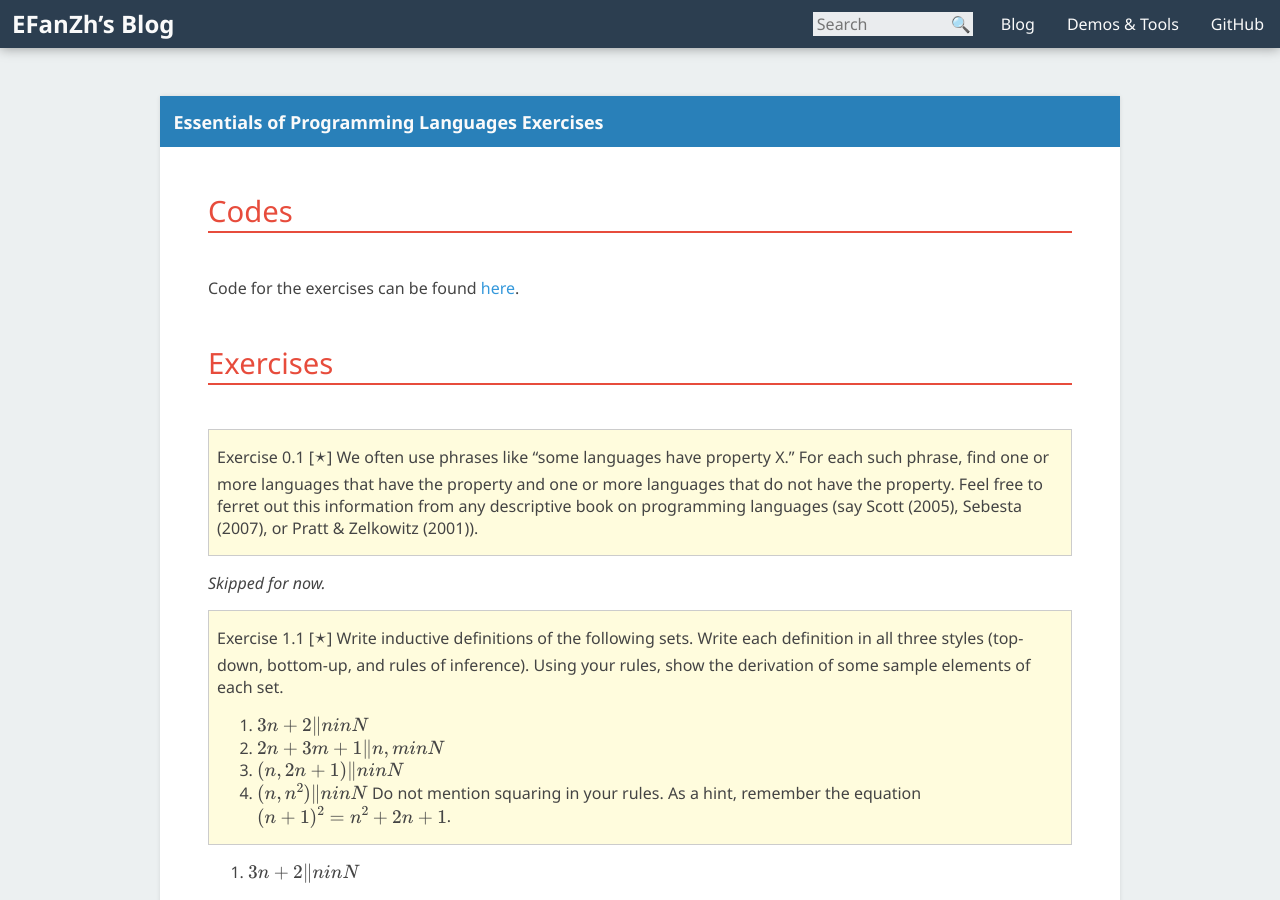
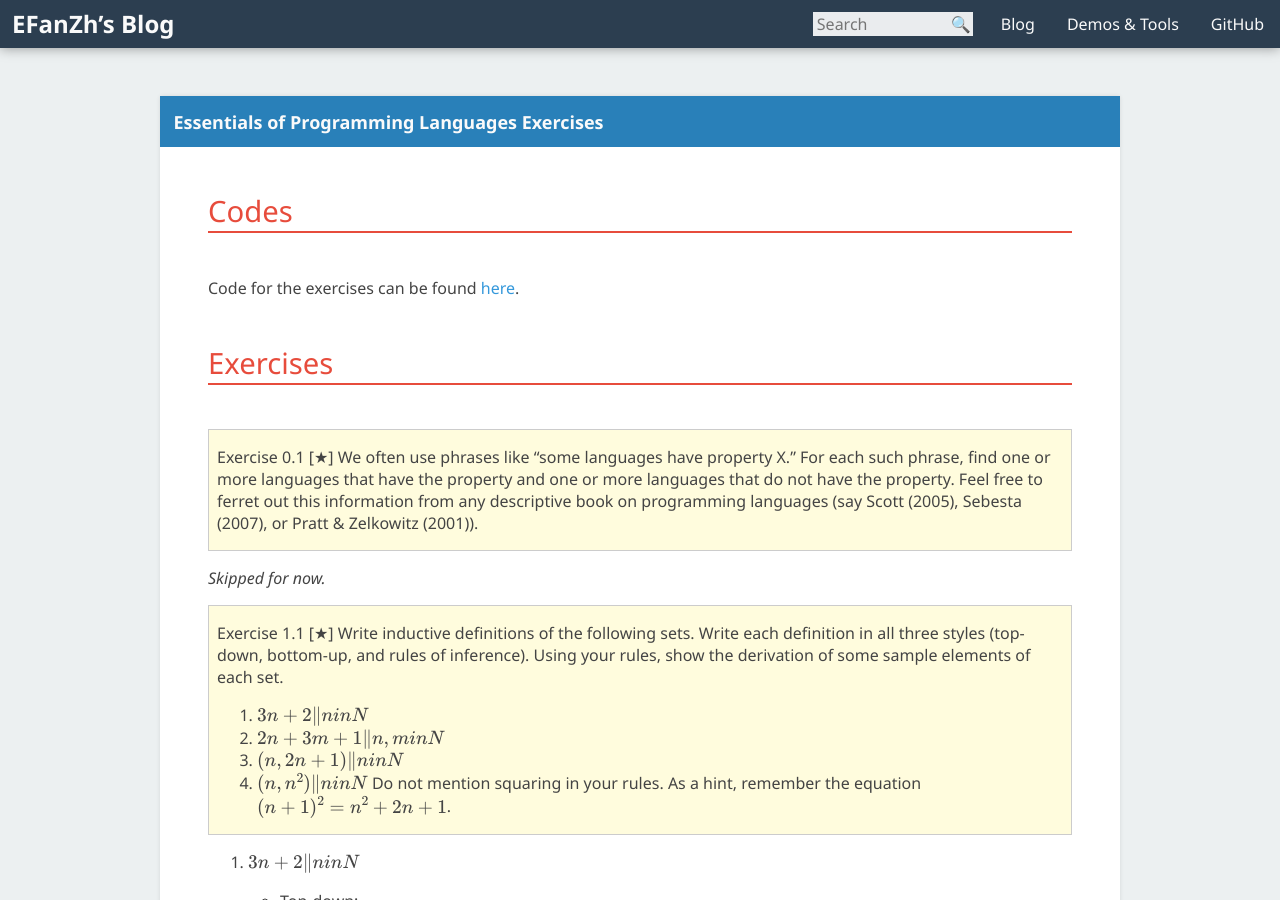
Before and after one commit to EFanZh/efanzh.github.io, a Jekyll site: the page built from _posts/2017-08-06-essentials-of-programming-languages-exercises.md, in a window 1280 px wide and 900 px high. Built offline with Jekyll 4.4.1, drawn with Linux system fonts in a browser that asks for light colours; formulas are drawn with MathJax 3; some of the changed text lies outside the part shown.

````diff
--- a/_posts/2017-08-06-essentials-of-programming-languages-exercises.md
+++ b/_posts/2017-08-06-essentials-of-programming-languages-exercises.md
@@ -9,14 +9,14 @@ Code for the exercises can be found [here](https://github.com/EFanZh/EFanZh/tree
 
 ## Exercises
 
-> Exercise 0.1 [🟉] We often use phrases like “some languages have property X.” For each such phrase, find one or more
+> Exercise 0.1 [★] We often use phrases like “some languages have property X.” For each such phrase, find one or more
 > languages that have the property and one or more languages that do not have the property. Feel free to ferret out this
 > information from any descriptive book on programming languages (say Scott (2005), Sebesta (2007), or Pratt & Zelkowitz
 > (2001)).
 
 *Skipped for now.*
 
-> Exercise 1.1 [🟉] Write inductive definitions of the following sets. Write each definition in all three styles
+> Exercise 1.1 [★] Write inductive definitions of the following sets. Write each definition in all three styles
 > (top-down, bottom-up, and rules of inference). Using your rules, show the derivation of some sample elements of each
 > set.
 >
@@ -95,12 +95,12 @@ Code for the exercises can be found [here](https://github.com/EFanZh/EFanZh/tree
       - \$$ () / ((0, 0) in S) $$
       - \$$ ((m, n) in S) / ((m + 1, n + 2m + 1) in S) $$
 
-> Exercise 1.2 [🟉🟉] What sets are defined by the following pairs of rules? Explain why.
+> Exercise 1.2 [★★] What sets are defined by the following pairs of rules? Explain why.
 >
 > 1. \$$ (0, 1) in S quad ((n, k) in S) / ((n + 1, k + 7) in S) $$
 > 2. \$$ (0, 1) in S quad ((n, k) in S) / ((n + 1, 2k) in S) $$
 > 3. \$$ (0, 0, 1) in S quad ((n, i, j) in S) / ((n + 1, j, i + j) in S) $$
-> 4. [🟉🟉🟉] $$ (0, 1, 0) in S quad ((n, i, j) in S) / ((n + 1, i + 2, i + j) in S) $$
+> 4. [★★★] $$ (0, 1, 0) in S quad ((n, i, j) in S) / ((n + 1, i + 2, i + j) in S) $$
 
 1. \$$ (0, 1) in S quad ((n, k) in S) / ((n + 1, k + 7) in S) $$
 
@@ -115,12 +115,12 @@ Code for the exercises can be found [here](https://github.com/EFanZh/EFanZh/tree
 
    \$$ {(n, 2n + 1, n ^ 2) \| n in N} $$
 
-> Exercise 1.3 [🟉🟉🟉] Find a set $$ T $$ of natural numbers such that $$ 0 in T $$, and whenever $$ n in T $$, then
+> Exercise 1.3 [★★★] Find a set $$ T $$ of natural numbers such that $$ 0 in T $$, and whenever $$ n in T $$, then
 > $$ n + 3 in T $$, but $$ T != S $$, where $$ S $$ is the set defined in definition 1.1.2.
 
 Let $$ T = N $$.
 
-> Exercise 1.4 [🟉] Write a derivation from *List-of-Int* to `(-7 . (3 . (14 . ())))`.
+> Exercise 1.4 [★] Write a derivation from *List-of-Int* to `(-7 . (3 . (14 . ())))`.
 
 *List-of-Int* \\
 ⇒ `(`*Int*` . `*List-of-Int*`)` \\
@@ -131,7 +131,7 @@ Let $$ T = N $$.
 ⇒ `(-7 . (3 . (14 . `*List-of-Int*`)))` \\
 ⇒ `(-7 . (3 . (14 . ())))`
 
-> Exercise 1.5 [🟉🟉] Prove that if *e* ∈ *LcExp*, then there are the same number of left and right parentheses in *e*.
+> Exercise 1.5 [★★] Prove that if *e* ∈ *LcExp*, then there are the same number of left and right parentheses in *e*.
 
 By induction on the structre of *LcExp*.
 
@@ -145,11 +145,11 @@ If *e* is of `(`*LcExp*` `*LcExp*`)` form, let $$ m $$ be the number of left or
 let $$ n $$ be the number of left or right parentheses in the second *LcExp*, then *e* has $$ m + n + 1 $$ left
 parentheses and $$ m + n + 1 $$ right parentheses. The hypothesis holds.
 
-> Exercise 1.6 [🟉] If we reversed the order of the tests in `nth-element`, what would go wrong?
+> Exercise 1.6 [★] If we reversed the order of the tests in `nth-element`, what would go wrong?
 
 `car` may be applied to empty list.
 
-> Exercise 1.7 [🟉🟉] The error message from `nth-element` is uninformative. Rewrite `nth-element` so that it produces a
+> Exercise 1.7 [★★] The error message from `nth-element` is uninformative. Rewrite `nth-element` so that it produces a
 > more informative error message, such as “`(a b c)` does not have 8 elements.”
 
 ```scheme
@@ -171,7 +171,7 @@ parentheses and $$ m + n + 1 $$ right parentheses. The hypothesis holds.
     (nth-element-helper lst n lst n)))
 ```
 
-> Exercise 1.8 [🟉] In the definition of remove-first, if the last line were replaced by `(remove-first s (cdr los))`,
+> Exercise 1.8 [★] In the definition of remove-first, if the last line were replaced by `(remove-first s (cdr los))`,
 > what function would the resulting procedure compute? Give the contract, including the usage statement, for the revised
 > procedure.
 
@@ -190,7 +190,7 @@ parentheses and $$ m + n + 1 $$ right parentheses. The hypothesis holds.
             (remove-first s (cdr los))))))
 ```
 
-> Exercise 1.9 [🟉🟉] Define `remove`, which is like `remove-first`, except that it removes all occurrences of a given
+> Exercise 1.9 [★★] Define `remove`, which is like `remove-first`, except that it removes all occurrences of a given
 > symbol from a list of symbols, not just the first.
 
 ```scheme
@@ -203,17 +203,17 @@ parentheses and $$ m + n + 1 $$ right parentheses. The hypothesis holds.
             (cons (car los) (remove s (cdr los)))))))
 ```
 
-> Exercise 1.10 [🟉] We typically use “or” to mean “inclusive or”. What other meanings can “or” have?
+> Exercise 1.10 [★] We typically use “or” to mean “inclusive or”. What other meanings can “or” have?
 
 Exclusive or.
 
-> Exercise 1.11 [🟉] In the last line of `subst-in-s-exp`, the recursion is on sexp and not a smaller substructure. Why
+> Exercise 1.11 [★] In the last line of `subst-in-s-exp`, the recursion is on sexp and not a smaller substructure. Why
 > is the recursion guaranteed to halt?
 
 Because `subst` recurs on smaller substructure. We can replace the call to `subst-in-s-exp` with the body of
 `subst-in-s-exp`, then `subst` becomes a normal recursive on a smaller substructure.
 
-> Exercise 1.12 [🟉] Eliminate the one call to `subst-in-s-exp` in subst by replacing it by its definition and
+> Exercise 1.12 [★] Eliminate the one call to `subst-in-s-exp` in subst by replacing it by its definition and
 > simplifying the resulting procedure. The result will be a version of subst that does not need `subst-in-s-exp`. This
 > technique is called *inlining*, and is used by optimizing compilers.
 
@@ -229,7 +229,7 @@ Because `subst` recurs on smaller substructure. We can replace the call to `subs
               (subst new old (cdr slist))))))
 ```
 
-> Exercise 1.13 [🟉🟉] In our example, we began by eliminating the Kleene star in the grammar for *S-list*. Write
+> Exercise 1.13 [★★] In our example, we began by eliminating the Kleene star in the grammar for *S-list*. Write
 > `subst` following the original grammar by using `map`.
 
 ```scheme
@@ -245,7 +245,7 @@ Because `subst` recurs on smaller substructure. We can replace the call to `subs
          slist)))
 ```
 
-> Exercise 1.14 [🟉🟉] Given the assumption 0 ≤ *n* < *length*(*v*), prove that `partial-vector-sum` is correct.
+> Exercise 1.14 [★★] Given the assumption 0 ≤ *n* < *length*(*v*), prove that `partial-vector-sum` is correct.
 
 Since 0 ≤ *n* < *length*(*v*), we know that *length*(*v*) is at leat 1, so that *v* contains at least one element. We
 prove `partial-vector-sum` is correct by induction over *n*.
@@ -257,7 +257,7 @@ Inductive case: if *n* ≠ 0, *n* `(partial-vector-sum `*v*` `*n*`)` equals to
 `(add (vector-ref `*v*` `*n*`) (partial-vector-sum `*v*` (- `*n*` 1)))`, which equals to
 $$ v _ n + sum _ (i = 0) ^ (i = n - 1) v _ i $$, which equals to $$ sum _ (i = 0) ^ (i = n) v _ i $$, the claim holds.
 
-> Exercise 1.15 [🟉] `(duple n x)` returns a list containing `n` copies of `x`.
+> Exercise 1.15 [★] `(duple n x)` returns a list containing `n` copies of `x`.
 >
 > ```scheme
 > > (duple 2 3)
@@ -280,7 +280,7 @@ $$ v _ n + sum _ (i = 0) ^ (i = n - 1) v _ i $$, which equals to $$ sum _ (i = 0
     (duple-helper '() n x)))
 ```
 
-> Exercise 1.16 [🟉] `(invert lst)`, where lst is a list of 2-lists (lists of length two), returns a list with each
+> Exercise 1.16 [★] `(invert lst)`, where lst is a list of 2-lists (lists of length two), returns a list with each
 > 2-list reversed.
 >
 > ```scheme
@@ -295,7 +295,7 @@ $$ v _ n + sum _ (i = 0) ^ (i = n - 1) v _ i $$, which equals to $$ sum _ (i = 0
          lst)))
 ```
 
-> Exercise 1.17 [🟉] `(down lst)` wraps parentheses around each top-level element of `lst`.
+> Exercise 1.17 [★] `(down lst)` wraps parentheses around each top-level element of `lst`.
 >
 > ```scheme
 > > (down '(1 2 3))
@@ -313,7 +313,7 @@ $$ v _ n + sum _ (i = 0) ^ (i = n - 1) v _ i $$, which equals to $$ sum _ (i = 0
          lst)))
 ```
 
-> Exercise 1.18 [🟉] `(swapper s1 s2 slist)` returns a list the same as slist, but with all occurrences of `s1` replaced
+> Exercise 1.18 [★] `(swapper s1 s2 slist)` returns a list the same as slist, but with all occurrences of `s1` replaced
 > by `s2` and all occurrences of `s2` replaced by `s1`.
 >
 > ```scheme
@@ -339,7 +339,7 @@ $$ v _ n + sum _ (i = 0) ^ (i = n - 1) v _ i $$, which equals to $$ sum _ (i = 0
          slist)))
 ```
 
-> Exercise 1.19 [🟉] `(list-set lst n x)` returns a list like `lst`, except that the `n`-th element, using zero-based
+> Exercise 1.19 [★] `(list-set lst n x)` returns a list like `lst`, except that the `n`-th element, using zero-based
 > indexing, is `x`.
 >
 > ```scheme
@@ -357,7 +357,7 @@ $$ v _ n + sum _ (i = 0) ^ (i = n - 1) v _ i $$, which equals to $$ sum _ (i = 0
         (cons (car lst) (list-set (cdr lst) (- n 1) x)))))
 ```
 
-> Exercise 1.20 [🟉] `(count-occurrences s slist)` returns the number of occurrences of `s` in `slist`.
+> Exercise 1.20 [★] `(count-occurrences s slist)` returns the number of occurrences of `s` in `slist`.
 >
 > ```scheme
 > > (count-occurrences 'x '((f x) y (((x z) x))))
@@ -383,7 +383,7 @@ $$ v _ n + sum _ (i = 0) ^ (i = n - 1) v _ i $$, which equals to $$ sum _ (i = 0
            (count-occurrences s (cdr slist))))))
 ```
 
-> Exercise 1.21 [🟉🟉] `(product sos1 sos2)`, where `sos1` and `sos2` are each a list of symbols without repetitions,
+> Exercise 1.21 [★★] `(product sos1 sos2)`, where `sos1` and `sos2` are each a list of symbols without repetitions,
 > returns a list of 2-lists that represents the Cartesian product of `sos1` and `sos2`. The 2-lists may appear in any
 > order.
 >
@@ -412,7 +412,7 @@ $$ v _ n + sum _ (i = 0) ^ (i = n - 1) v _ i $$, which equals to $$ sum _ (i = 0
     (product-helper '() sos1 sos2)))
 ```
 
-> Exercise 1.22 [🟉🟉] `(filter-in pred lst)` returns the list of those elements in `lst` that satisfy the predicate
+> Exercise 1.22 [★★] `(filter-in pred lst)` returns the list of those elements in `lst` that satisfy the predicate
 > `pred`.
 >
 > ```scheme
@@ -434,7 +434,7 @@ $$ v _ n + sum _ (i = 0) ^ (i = n - 1) v _ i $$, which equals to $$ sum _ (i = 0
               tail)))))
 ```
 
-> Exercise 1.23 [🟉🟉] `(list-index pred lst)` returns the 0-based position of the first element of `lst` that satisfies
+> Exercise 1.23 [★★] `(list-index pred lst)` returns the 0-based position of the first element of `lst` that satisfies
 > the predicate `pred`. If no element of `lst` satisfies the predicate, then `list-index` returns `#f`.
 >
 > ```scheme
@@ -460,7 +460,7 @@ $$ v _ n + sum _ (i = 0) ^ (i = n - 1) v _ i $$, which equals to $$ sum _ (i = 0
     (list-index-helper 0 pred lst)))
 ```
 
-> Exercise 1.24 [🟉🟉] `(every? pred lst)` returns `#f` if any element of `lst` fails to satisfy `pred`, and returns
+> Exercise 1.24 [★★] `(every? pred lst)` returns `#f` if any element of `lst` fails to satisfy `pred`, and returns
 > `#t` otherwise.
 >
 > ```scheme
@@ -479,7 +479,7 @@ $$ v _ n + sum _ (i = 0) ^ (i = n - 1) v _ i $$, which equals to $$ sum _ (i = 0
              (every? pred (cdr lst))))))
 ```
 
-> Exercise 1.25 [🟉🟉] `(exists? pred lst)` returns `#t` if any element of `lst` satisfies `pred`, and returns `#f`
+> Exercise 1.25 [★★] `(exists? pred lst)` returns `#t` if any element of `lst` satisfies `pred`, and returns `#f`
 > otherwise.
 >
 > ```scheme
@@ -498,7 +498,7 @@ $$ v _ n + sum _ (i = 0) ^ (i = n - 1) v _ i $$, which equals to $$ sum _ (i = 0
             (exists? pred (cdr lst))))))
 ```
 
-> Exercise 1.26 [🟉🟉] `(up lst)` removes a pair of parentheses from each top-level element of `lst`. If a top-level
+> Exercise 1.26 [★★] `(up lst)` removes a pair of parentheses from each top-level element of `lst`. If a top-level
 > element is not a list, it is included in the result, as is. The value of `(up (down lst))` is equivalent to lst,
 > but `(down (up lst))` is not necessarily `lst`. (See exercise 1.17.)
 >
@@ -529,7 +529,7 @@ $$ v _ n + sum _ (i = 0) ^ (i = n - 1) v _ i $$, which equals to $$ sum _ (i = 0
         (up-element (up (cdr lst)) (car lst)))))
 ```
 
-> Exercise 1.27 [🟉🟉] `(flatten slist)` returns a list of the symbols contained in `slist` in the order in which they
+> Exercise 1.27 [★★] `(flatten slist)` returns a list of the symbols contained in `slist` in the order in which they
 > occur when `slist` is printed. Intuitively, `flatten` removes all the inner parentheses from its argument.
 >
 > ```scheme
@@ -562,7 +562,7 @@ $$ v _ n + sum _ (i = 0) ^ (i = n - 1) v _ i $$, which equals to $$ sum _ (i = 0
     (flatten-helper '() slist)))
 ```
 
-> Exercise 1.28 [🟉🟉] `(merge loi1 loi2)`, where `loi1` and `loi2` are lists of integers that are sorted in ascending
+> Exercise 1.28 [★★] `(merge loi1 loi2)`, where `loi1` and `loi2` are lists of integers that are sorted in ascending
 > order, returns a sorted list of all the integers in `loi1` and `loi2`.
 >
 > ```scheme
@@ -590,7 +590,7 @@ $$ v _ n + sum _ (i = 0) ^ (i = n - 1) v _ i $$, which equals to $$ sum _ (i = 0
         (merge-helper loi2 loi1))))
 ```
 
-> Exercise 1.29 [🟉🟉] `(sort loi)` returns a list of the elements of `loi` in ascending order.
+> Exercise 1.29 [★★] `(sort loi)` returns a list of the elements of `loi` in ascending order.
 >
 > ```scheme
 > > (sort '(8 2 5 2 3))
@@ -655,7 +655,7 @@ $$ v _ n + sum _ (i = 0) ^ (i = n - 1) v _ i $$, which equals to $$ sum _ (i = 0
         (sort-helper '() loi))))
 ```
 
-> Exercise 1.30 [🟉🟉] `(sort/predicate pred loi)` returns a list of elements sorted by the predicate.
+> Exercise 1.30 [★★] `(sort/predicate pred loi)` returns a list of elements sorted by the predicate.
 >
 > ```scheme
 >  > (sort/predicate < '(8 2 5 2 3))
@@ -722,7 +722,7 @@ $$ v _ n + sum _ (i = 0) ^ (i = n - 1) v _ i $$, which equals to $$ sum _ (i = 0
         (sort-helper pred '() loi))))
 ```
 
-> Exercise 1.31 [🟉] Write the following procedures for calculating on a bintree (definition 1.1.7): `leaf` and
+> Exercise 1.31 [★] Write the following procedures for calculating on a bintree (definition 1.1.7): `leaf` and
 > `interior-node`, which build bintrees, `leaf?`, which tests whether a bintree is a leaf, and `lson`, `rson`, and
 > `contents-of`, which extract the components of a node. `contents-of` should work on both leaves and interior nodes.
 
@@ -748,7 +748,7 @@ $$ v _ n + sum _ (i = 0) ^ (i = n - 1) v _ i $$, which equals to $$ sum _ (i = 0
         (car bin-tree))))
 ```
 
-> Exercise 1.32 [🟉] Write a procedure `double-tree` that takes a bintree, as represented in definition 1.1.7, and
+> Exercise 1.32 [★] Write a procedure `double-tree` that takes a bintree, as represented in definition 1.1.7, and
 > produces another bintree like the original, but with all the integers in the leaves doubled.
 
 ```scheme
@@ -761,7 +761,7 @@ $$ v _ n + sum _ (i = 0) ^ (i = n - 1) v _ i $$, which equals to $$ sum _ (i = 0
                        (double-tree (rson bin-tree))))))
 ```
 
-> Exercise 1.33 [🟉🟉] Write a procedure `mark-leaves-with-red-depth` that takes a bintree (definition 1.1.7), and
+> Exercise 1.33 [★★] Write a procedure `mark-leaves-with-red-depth` that takes a bintree (definition 1.1.7), and
 > produces a bintree of the same shape as the original, except that in the new tree, each leaf contains the integer of
 > nodes between it and the root that contain the symbol `red`. For example, the expression
 >
@@ -802,7 +802,7 @@ $$ v _ n + sum _ (i = 0) ^ (i = n - 1) v _ i $$, which equals to $$ sum _ (i = 0
     (mark-leaves-with-red-depth-helper bin-tree 0)))
 ```
 
-> Exercise 1.34 [🟉🟉🟉] Write a procedure `path` that takes an integer `n` and a binary search tree `bst` (page 10)
+> Exercise 1.34 [★★★] Write a procedure `path` that takes an integer `n` and a binary search tree `bst` (page 10)
 > that contains the integer `n`, and returns a list of `left`s and `right`s showing how to find the node containing `n`.
 > If `n` is found at the root, it returns the empty list.
 >
@@ -825,7 +825,7 @@ $$ v _ n + sum _ (i = 0) ^ (i = n - 1) v _ i $$, which equals to $$ sum _ (i = 0
               (cons 'right (path n (caddr bst))))))))
 ```
 
-> Exercise 1.35 [🟉🟉🟉] Write a procedure `number-leaves` that takes a bintree, and produces a bintree like the
+> Exercise 1.35 [★★★] Write a procedure `number-leaves` that takes a bintree, and produces a bintree like the
 > original, except the contents of the leaves are numbered starting from 0. For example,
 >
 > ```scheme
@@ -868,7 +868,7 @@ $$ v _ n + sum _ (i = 0) ^ (i = n - 1) v _ i $$, which equals to $$ sum _ (i = 0
     (car (number-leaves-helper bin-tree 0))))
 ```
 
-> Exercise 1.36 [🟉🟉🟉] Write a procedure `g` such that `number-elements` from page 23 could be defined as
+> Exercise 1.36 [★★★] Write a procedure `g` such that `number-elements` from page 23 could be defined as
 >
 > ```scheme
 > (define number-elements
@@ -886,7 +886,7 @@ $$ v _ n + sum _ (i = 0) ^ (i = n - 1) v _ i $$, which equals to $$ sum _ (i = 0
                tail))))
 ```
 
-> Exercise 2.1 [🟉] Implement the four required operations for bigits. Then use your implementation to calculate the
+> Exercise 2.1 [★] Implement the four required operations for bigits. Then use your implementation to calculate the
 > factorial of 10. How does the execution time vary as this argument changes? How does the execution time vary as the
 > base changes? Explain why.
 
@@ -951,14 +951,14 @@ When the argument of `factorial` becomes larger, the execution time becomes long
 The execution time becomes shorter when the base becomes larger. I think that’s because fewer allocations are needed
 when the base becomes larger.
 
-> Exercise 2.2 [🟉🟉] Analyze each of these proposed representations critically. To what extent do they succeed or fail
+> Exercise 2.2 [★★] Analyze each of these proposed representations critically. To what extent do they succeed or fail
 > in satisfying the specification of the data type?
 
 1. Unary representation. Too much space consumed.
 2. Scheme number representation. Not every language has native big integer support.
 3. Bignum representation. Not easy to implement.
 
-> Exercise 2.3 [🟉🟉] Define a representation of all the integers (negative and nonnegative) as diff-trees, where a
+> Exercise 2.3 [★★] Define a representation of all the integers (negative and nonnegative) as diff-trees, where a
 > diff-tree is a list defined by the grammar
 >
 > *Diff-tree* ::= `(one)` | `(diff `*Diff-tree*` `*Diff-tree*`)`
@@ -1013,7 +1013,7 @@ when the base becomes larger.
        (list 'diff m (list 'diff '(diff (one) (one)) n))))
    ```
 
-> Exercise 2.4 [🟉🟉] Consider the data type of *stacks* of values, with an interface consisting of the procedures
+> Exercise 2.4 [★★] Consider the data type of *stacks* of values, with an interface consisting of the procedures
 > `empty-stack`, `push`, `pop`, `top`, and `empty-stack?`. Write a specification for these operations in the style of
 > the example above. Which operations are constructors and which are observers?
 
@@ -1027,7 +1027,7 @@ Constructors: `empty-stack`, `push` and `pop`.
 
 Observers: `top` and `empty-stack?`.
 
-> Exercise 2.5 [🟉] We can use any data structure for representing environments, if we can distinguish empty
+> Exercise 2.5 [★] We can use any data structure for representing environments, if we can distinguish empty
 > environments from non-empty ones, and in which one can extract the pieces of a non-empty environment. Implement
 > environments using a representation in which the empty environment is represented as the empty list, and in which
 > `extend-env` builds an environment that looks like
@@ -1064,11 +1064,11 @@ Observers: `top` and `empty-stack?`.
     (cons (cons var val) env)))
 ```
 
-> Exercise 2.6 [🟉] Invent at least three different representations of the environment interface and implement them.
+> Exercise 2.6 [★] Invent at least three different representations of the environment interface and implement them.
 
 *Deferred.*
 
-> Exercise 2.7 [🟉] Rewrite `apply-env` in figure 2.1 to give a more informative error message.
+> Exercise 2.7 [★] Rewrite `apply-env` in figure 2.1 to give a more informative error message.
 
 ```racket
 (define empty-env
````
Also changed, not shown: other parts of _posts/2017-08-06-essentials-of-programming-languages-exercises.md (+3 -0 lines).
